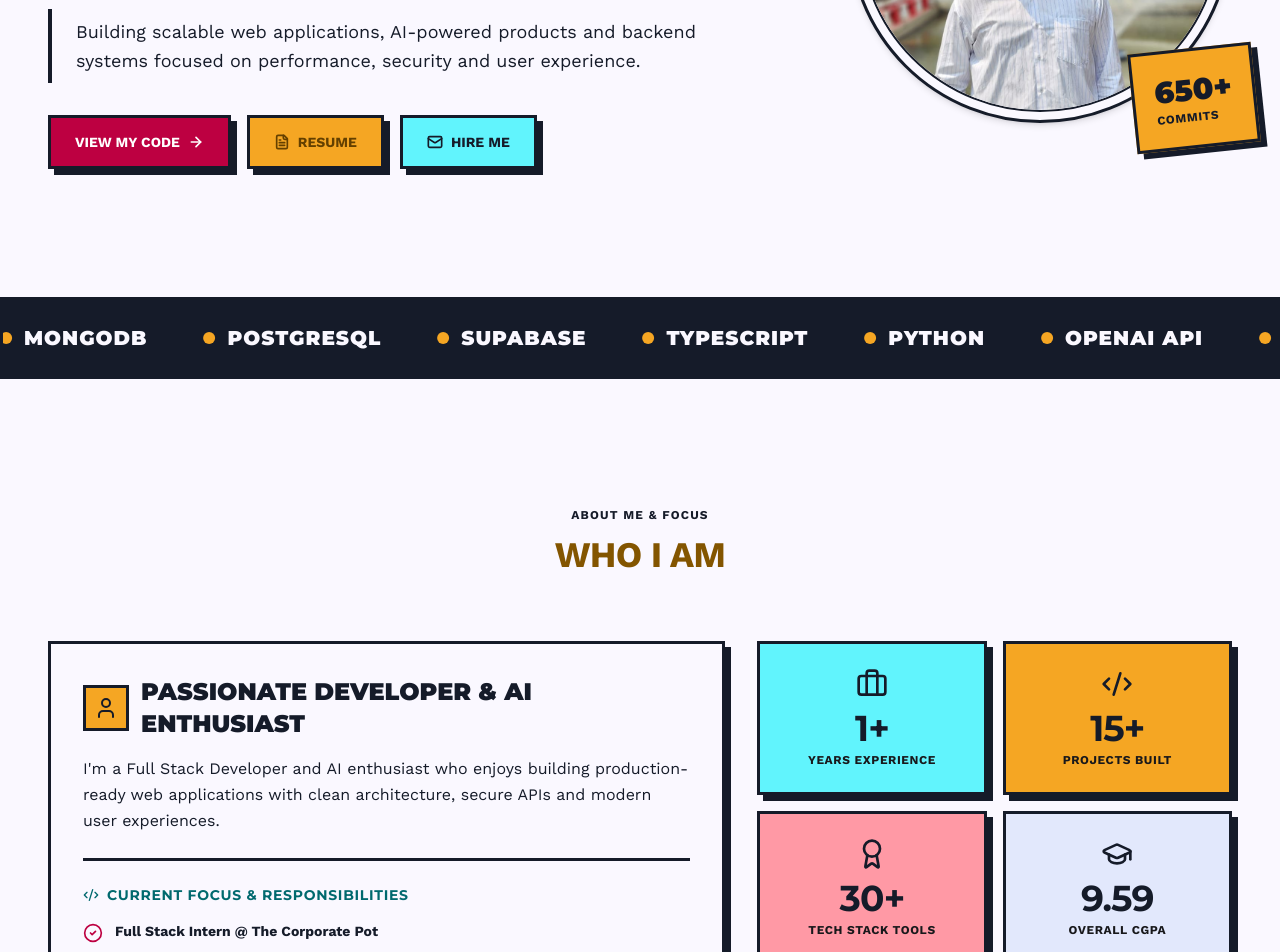
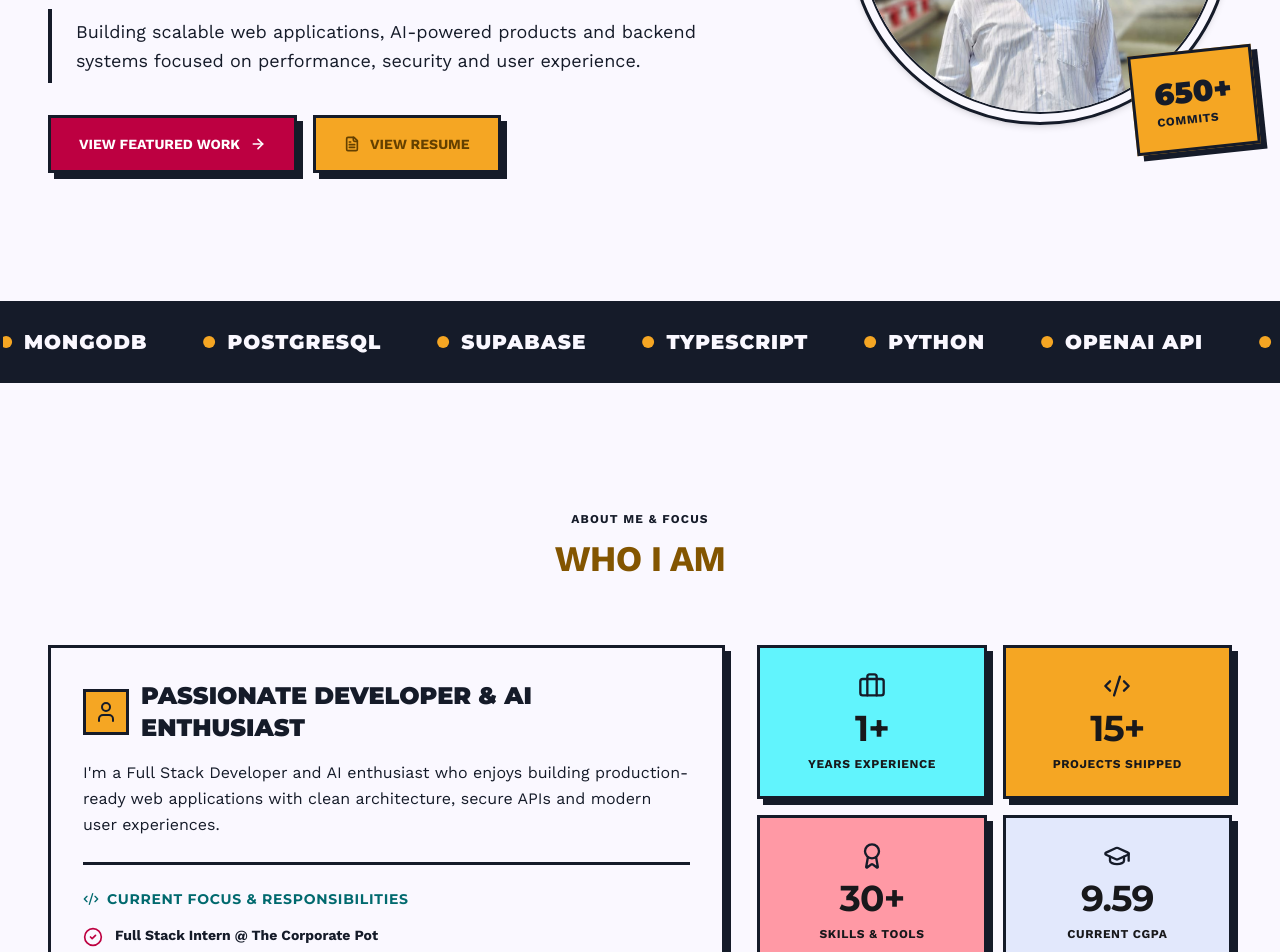
Before and after one commit to satyapradip/satyapradip.dev, a Next.js app in the folder frontend/: page / in a window 1280 px wide. Shown: the part 480-1432 px from the top of the page. Built offline with nearby package versions, Linux system fonts and the light colour scheme; no server answers; the database is empty.

Commit message:
refactor(ui): streamline hero ctas, enhance about stats contrast and align skill cards

```diff
--- a/frontend/src/components/sections/About.tsx
+++ b/frontend/src/components/sections/About.tsx
@@ -90,46 +90,54 @@ export function About() {
           <div className="grid grid-cols-2 gap-4">
 
             {/* Stat Card 1: Experience */}
-            <div className="bg-secondary-container p-6 brutalist-border brutalist-shadow text-center">
-              <Briefcase className="h-8 w-8 text-on-surface mx-auto mb-2" />
-              <div className="font-display font-black text-3xl md:text-4xl text-on-surface">
-                <AnimatedCounter value={stats.experienceYears} />
+            <div className="bg-secondary-container p-6 brutalist-border brutalist-shadow text-center flex flex-col justify-between">
+              <div>
+                <Briefcase className="h-7 w-7 text-on-surface mx-auto mb-2" />
+                <div className="font-display font-black text-3xl md:text-4xl text-[#18181B]">
+                  <AnimatedCounter value={stats.experienceYears} />
+                </div>
               </div>
-              <p className="font-sans font-bold text-[#18181B] text-xs uppercase tracking-wider mt-1">
+              <p className="font-sans font-black text-[#18181B] text-xs uppercase tracking-wider mt-2">
                 YEARS EXPERIENCE
               </p>
             </div>
 
             {/* Stat Card 2: Projects */}
-            <div className="bg-primary-container p-6 brutalist-border brutalist-shadow text-center">
-              <Code2 className="h-8 w-8 text-on-surface mx-auto mb-2" />
-              <div className="font-display font-black text-3xl md:text-4xl text-on-surface">
-                <AnimatedCounter value={stats.projectsCompleted} />
+            <div className="bg-primary-container p-6 brutalist-border brutalist-shadow text-center flex flex-col justify-between">
+              <div>
+                <Code2 className="h-7 w-7 text-on-surface mx-auto mb-2" />
+                <div className="font-display font-black text-3xl md:text-4xl text-[#18181B]">
+                  <AnimatedCounter value={stats.projectsCompleted} />
+                </div>
               </div>
-              <p className="font-sans font-bold text-[#18181B] text-xs uppercase tracking-wider mt-1">
-                PROJECTS BUILT
+              <p className="font-sans font-black text-[#18181B] text-xs uppercase tracking-wider mt-2">
+                PROJECTS SHIPPED
               </p>
             </div>
 
             {/* Stat Card 3: Technologies */}
-            <div className="bg-tertiary-container p-6 brutalist-border brutalist-shadow text-center">
-              <Award className="h-8 w-8 text-on-surface mx-auto mb-2" />
-              <div className="font-display font-black text-3xl md:text-4xl text-on-surface">
-                <AnimatedCounter value={stats.technologiesCount} />
+            <div className="bg-tertiary-container p-6 brutalist-border brutalist-shadow text-center flex flex-col justify-between">
+              <div>
+                <Award className="h-7 w-7 text-on-surface mx-auto mb-2" />
+                <div className="font-display font-black text-3xl md:text-4xl text-[#18181B]">
+                  <AnimatedCounter value={stats.technologiesCount} />
+                </div>
               </div>
-              <p className="font-sans font-bold text-[#18181B] text-xs uppercase tracking-wider mt-1">
-                TECH STACK TOOLS
+              <p className="font-sans font-black text-[#18181B] text-xs uppercase tracking-wider mt-2">
+                SKILLS & TOOLS
               </p>
             </div>
 
             {/* Stat Card 4: Academic Score */}
-            <div className="bg-surface-container-high p-6 brutalist-border brutalist-shadow text-center">
-              <GraduationCap className="h-8 w-8 text-on-surface mx-auto mb-2" />
-              <div className="font-display font-black text-3xl md:text-4xl text-on-surface">
-                <AnimatedCounter value={stats.cgpa} />
+            <div className="bg-surface-container-high p-6 brutalist-border brutalist-shadow text-center flex flex-col justify-between">
+              <div>
+                <GraduationCap className="h-7 w-7 text-on-surface mx-auto mb-2" />
+                <div className="font-display font-black text-3xl md:text-4xl text-[#18181B]">
+                  <AnimatedCounter value={stats.cgpa} />
+                </div>
               </div>
-              <p className="font-sans font-bold text-[#18181B] text-xs uppercase tracking-wider mt-1">
-                OVERALL CGPA
+              <p className="font-sans font-black text-[#18181B] text-xs uppercase tracking-wider mt-2">
+                CURRENT CGPA
               </p>
             </div>
 
--- a/frontend/src/components/sections/Hero.tsx
+++ b/frontend/src/components/sections/Hero.tsx
@@ -1,7 +1,7 @@
 "use client";
 
 import React, { useEffect, useState } from "react";
-import { ArrowRight, FileText, Mail } from "lucide-react";
+import { ArrowRight, FileText } from "lucide-react";
 import { personalData } from "@/constants/personal";
 
 interface ProfileData {
@@ -65,33 +65,25 @@ export function Hero() {
           {profile?.tagline || profile?.bio || "I have hands-on experience in MERN stack, AWS, and CI/CD, focused on building scalable web and mobile applications with a deep passion for Machine Learning integrations."}
         </p>
 
-        {/* Action CTAs: View Code, Resume, Hire Me */}
+        {/* Streamlined Action CTAs: View Featured Work + View Resume */}
         <div className="flex flex-wrap gap-4 items-center">
           <a
-            className="bg-tertiary text-on-tertiary font-sans font-bold text-sm uppercase px-6 py-3.5 brutalist-border brutalist-shadow brutalist-shadow-hover flex items-center gap-2 cursor-pointer"
+            className="bg-tertiary text-on-tertiary font-sans font-bold text-sm uppercase px-7 py-4 brutalist-border brutalist-shadow brutalist-shadow-hover flex items-center gap-2.5 cursor-pointer"
             href="#projects"
           >
-            <span>VIEW MY CODE</span>
+            <span>VIEW FEATURED WORK</span>
             <ArrowRight className="h-4 w-4 stroke-[2.5]" />
           </a>
 
           <a
-            className="bg-primary-container text-on-primary-container font-sans font-bold text-sm uppercase px-6 py-3.5 brutalist-border brutalist-shadow brutalist-shadow-hover flex items-center gap-2 cursor-pointer"
+            className="bg-primary-container text-on-primary-container font-sans font-bold text-sm uppercase px-7 py-4 brutalist-border brutalist-shadow brutalist-shadow-hover flex items-center gap-2.5 cursor-pointer"
             href={resumeLink}
             target="_blank"
             rel="noopener noreferrer"
             aria-label="View Resume PDF"
           >
             <FileText className="h-4 w-4 stroke-[2.5]" />
-            <span>RESUME</span>
-          </a>
-
-          <a
-            className="bg-secondary-container text-on-surface font-sans font-bold text-sm uppercase px-6 py-3.5 brutalist-border brutalist-shadow brutalist-shadow-hover flex items-center gap-2 cursor-pointer"
-            href="#contact"
-          >
-            <Mail className="h-4 w-4 stroke-[2.5]" />
-            <span>HIRE ME</span>
+            <span>VIEW RESUME</span>
           </a>
         </div>
       </div>
@@ -122,7 +114,7 @@ export function Hero() {
             )}
           </div>
 
-          {/* 10K+ Commits Rotated Badge */}
+          {/* 650+ Commits Rotated Badge */}
           <div className="absolute -bottom-4 -right-4 md:-bottom-6 md:-right-6 bg-primary-container p-4 md:p-5 brutalist-border brutalist-shadow -rotate-6 z-20">
             <p className="font-display font-black text-2xl md:text-3xl leading-tight text-on-surface">
               650+
--- a/frontend/src/components/sections/Skills.tsx
+++ b/frontend/src/components/sections/Skills.tsx
@@ -89,8 +89,9 @@ export function Skills() {
           return (
             <div
               key={category.id || category.title || index}
-              className="bg-surface p-8 brutalist-border brutalist-shadow transition-all duration-200 hover:-translate-y-2 hover:shadow-[8px_8px_0px_#151b29]"
+              className="bg-surface p-8 brutalist-border brutalist-shadow transition-all duration-200 hover:-translate-y-2 hover:shadow-[8px_8px_0px_#151b29] flex flex-col justify-between h-full"
             >
+              <div>
                 <div
                   className={`w-16 h-16 ${bg} brutalist-border flex items-center justify-center mb-6 brutalist-shadow-sm`}
                 >
@@ -99,7 +100,9 @@ export function Skills() {
                 <h3 className="font-display font-black text-2xl uppercase mb-4 text-on-surface">
                   {category.title}
                 </h3>
-              <ul className="flex flex-wrap gap-2">
+              </div>
+
+              <ul className="flex flex-wrap gap-2 pt-2">
                 {category.skills?.map((skill, sIdx) => (
                   <li
                     key={`${skill}-${sIdx}`}
```
Lines whose indentation alone changed are shown as unchanged.
